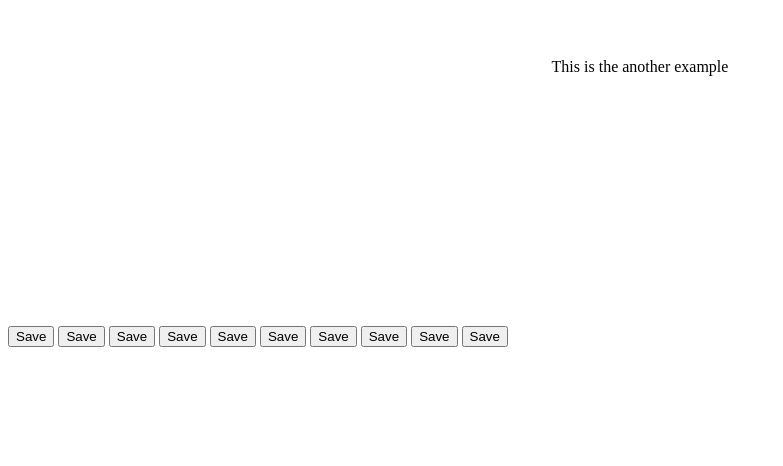
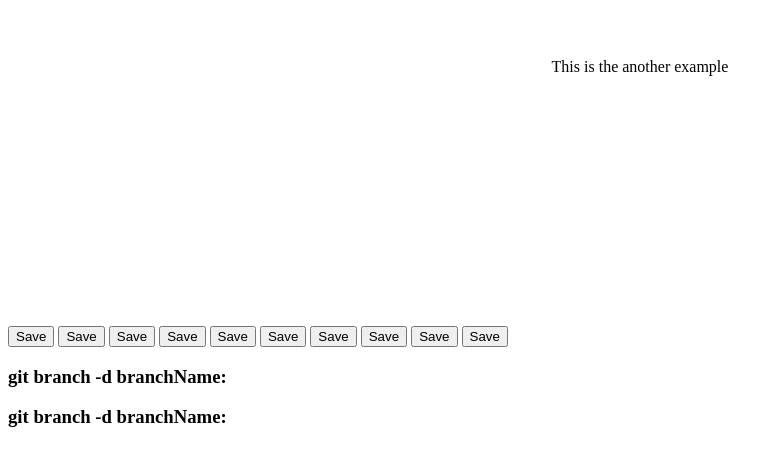
Before and after one commit to nagendrajimaninta/git-practice, a plain HTML site: page index.html in a window 1280 px wide. Shown: the part 192-658 px from the top of the page, without its empty margins (0-783 px from the left). Drawn offline with Linux system fonts and the light colour scheme.

Commit message:
upstream

```diff
--- a/index.html
+++ b/index.html
@@ -32,6 +32,8 @@
     <button>Save</button>
     <button>Save</button>
     <button>Save</button>
+    <h3>git branch -d branchName:</h3>
+    <h3>git branch -d branchName:</h3>
 </body>
 
 </html>
```
